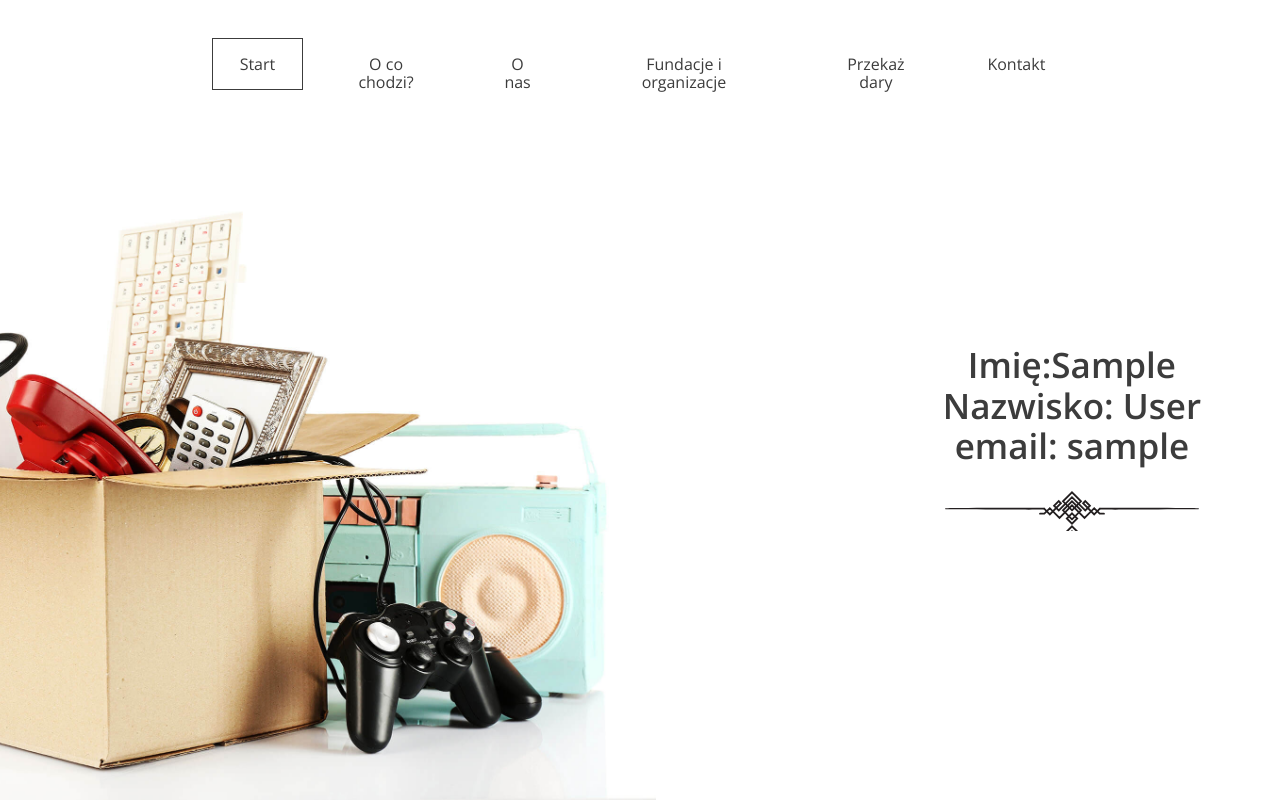
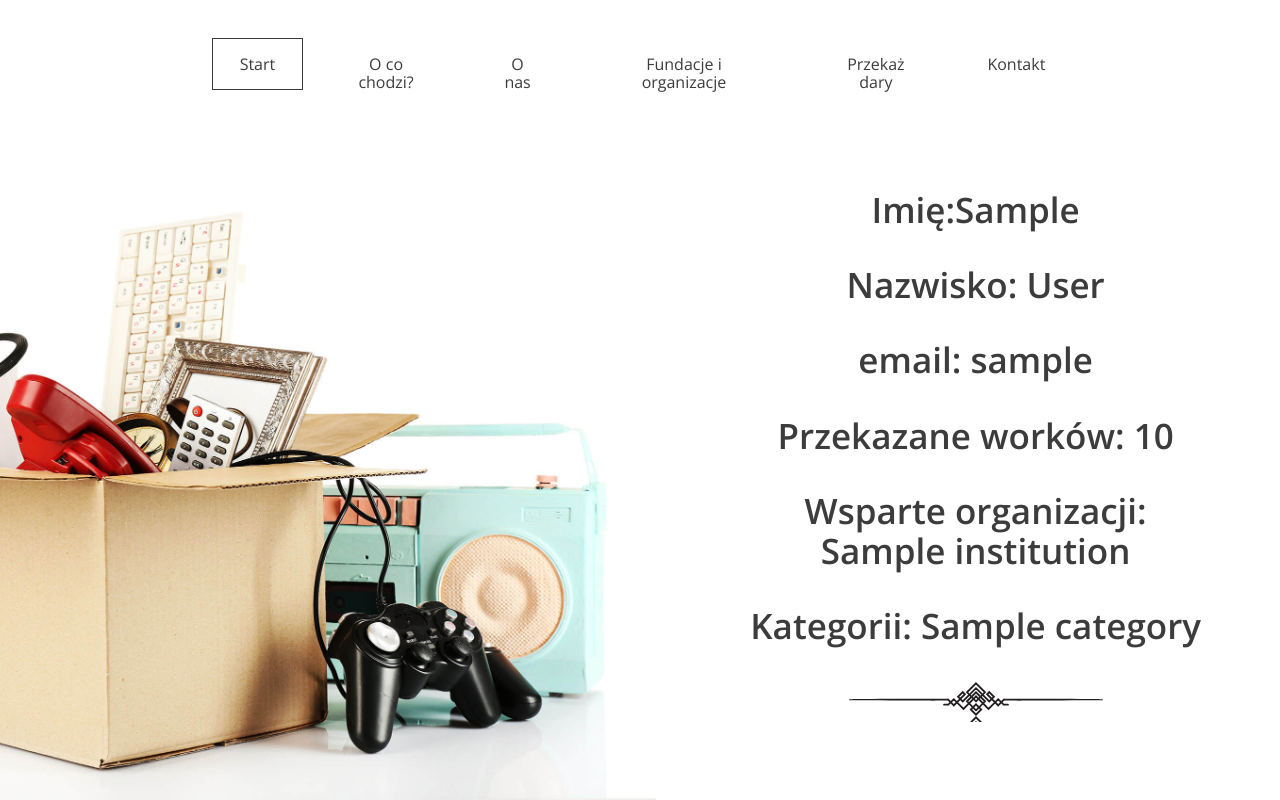
Before and after one commit to KostiantynFrolov/freely_given, a Django app: page /user/ in a window 1280 px wide. Run offline with Django 4.2, Linux system fonts and the light colour scheme; a user stored in the database is signed in; tables that the repository leaves empty hold one stand-in row (values such as "Sample post").

Commit message:
Add some donation data to the user page

```diff
--- a/app/templates/user.html
+++ b/app/templates/user.html
@@ -28,12 +28,27 @@
       <div class="slogan container container--90">
         <h2>
           {% if user.first_name %}
-            Imię:{{ user.first_name }}<br>
+              <p>Imię:{{ user.first_name }}</p>
           {% endif %}
           {% if user.last_name %}
-            Nazwisko: {{ user.last_name }}<br>
+              <p>Nazwisko: {{ user.last_name }}</p>
           {% endif %}
-          email: {{ user.username }}
+            <p>email: {{ user.username }}</p>
+          {% if user_donated_bags_sum %}
+              <p>Przekazane worków: {{ user_donated_bags_sum }}</p>
+          {% endif %}
+          {% if user_donated_institutions %}
+            <p>Wsparte organizacji:<br>
+            {% for institution in user_donated_institutions %}
+              {{ institution.name }}<br>
+            {% endfor %}</p>
+          {% endif %}
+          {% if user_donated_categories %}
+            <p>Kategorii:
+            {% for category in user_donated_categories %}
+              {{ category.name }}
+            {% endfor %}</p>
+          {% endif %}
       </h2>
     </div>
     </header>
--- a/app/views.py
+++ b/app/views.py
@@ -7,7 +7,7 @@ from django.http import HttpResponse
 from django.shortcuts import render, redirect
 from django.urls import reverse_lazy
 from django.views import View
-from django.views.generic import CreateView, TemplateView
+from django.views.generic import CreateView
 from .forms import RegisterForm, LoginForm
 from .models import Donation, Institution, Category
 
@@ -48,6 +48,9 @@ class AddDonationView(LoginRequiredMixin, View):
             pick_up_comment=request.POST["more_info"],
             user=request.user
             )
+        selected_categories_names = request.POST.getlist("categories")
+        selected_categories = Category.objects.filter(name__in=selected_categories_names)
+        your_donation.categories.set(selected_categories)
         return render(request, "form-confirmation.html")
 
 
@@ -91,6 +94,16 @@ class LogoutView(LoginRequiredMixin, View):
         return redirect("landing_page")
 
 
-class UserView(LoginRequiredMixin, TemplateView):
+class UserView(LoginRequiredMixin, View):
     login_url = "login"
-    template_name = "user.html"
+    html = "user.html"
+
+    def get(self, request, *args, **kwargs):
+        user_donations = Donation.objects.filter(user=self.request.user)
+        user_donated_bags_sum = user_donations.aggregate(Sum("quantity"))["quantity__sum"]
+        user_donated_institutions_id = user_donations.values_list("institution", flat=True)
+        user_donated_institutions = Institution.objects.filter(pk__in=user_donated_institutions_id)
+        user_donated_categories = Category.objects.filter(donation__in=user_donations).distinct()
+        return render(request, self.html, {"user_donated_bags_sum": user_donated_bags_sum,
+                                           "user_donated_institutions": user_donated_institutions,
+                                           "user_donated_categories": user_donated_categories})
```
